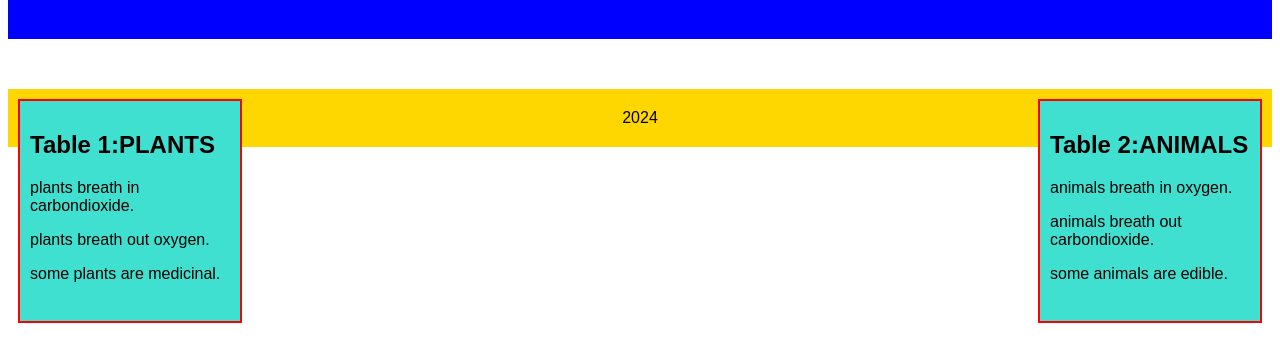
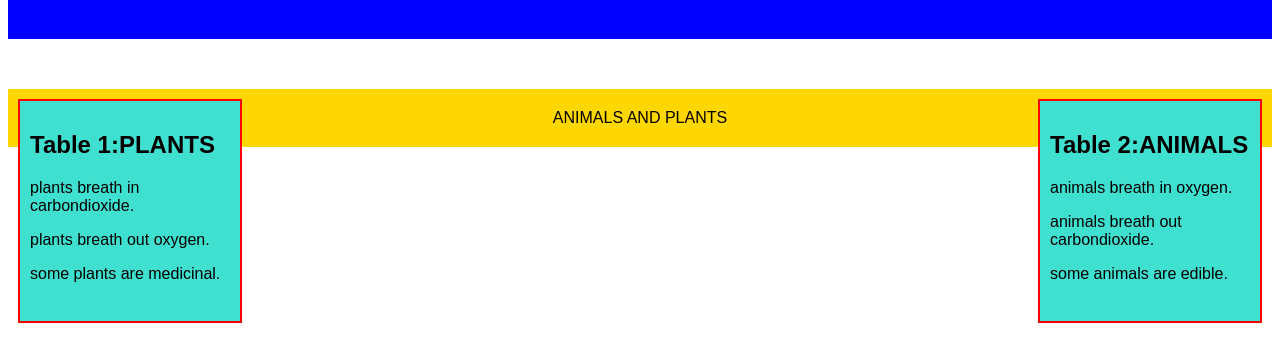
Before and after one commit to DavidBeshiunim/After-Class-Project, a plain HTML site: page ACP BOX MODEL/index.html in a window 1280 px wide. Shown: the part 89-450 px from the top of the page. Drawn offline with Linux system fonts and the light colour scheme.

Commit message:
PLANTS AND ANIMALS

```diff
--- a/ACP BOX MODEL/index.html
+++ b/ACP BOX MODEL/index.html
@@ -26,7 +26,7 @@
         </section>
     </main>
     <footer>
-        2024
+        ANIMALS AND PLANTS
     </footer>
 </body>
 
```
